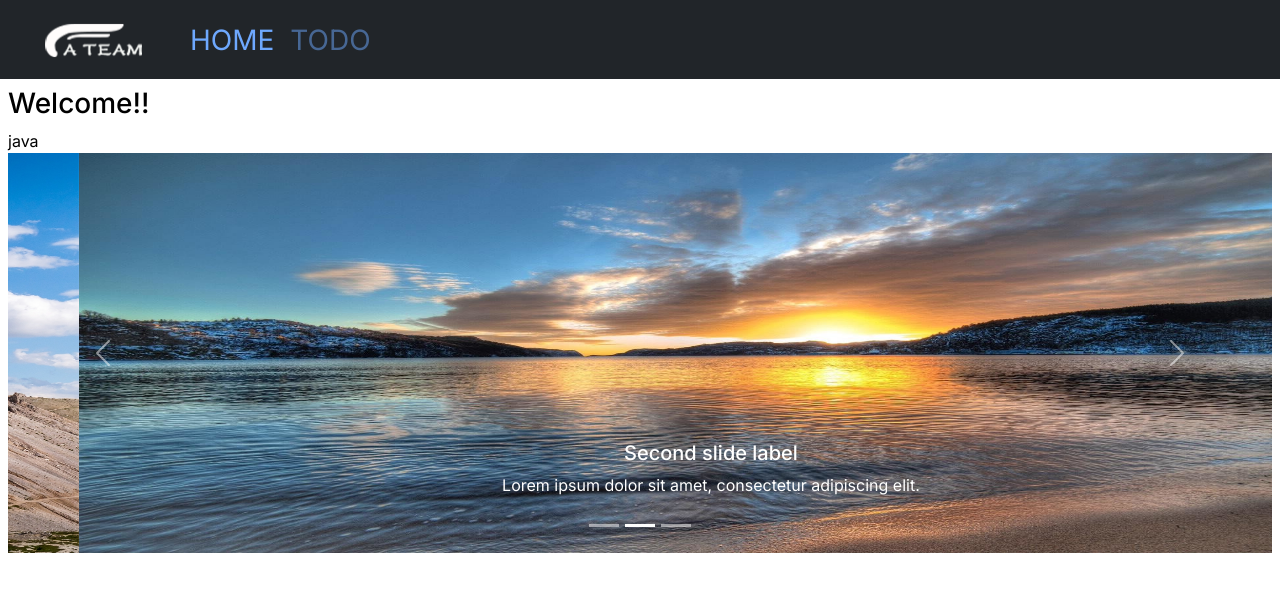
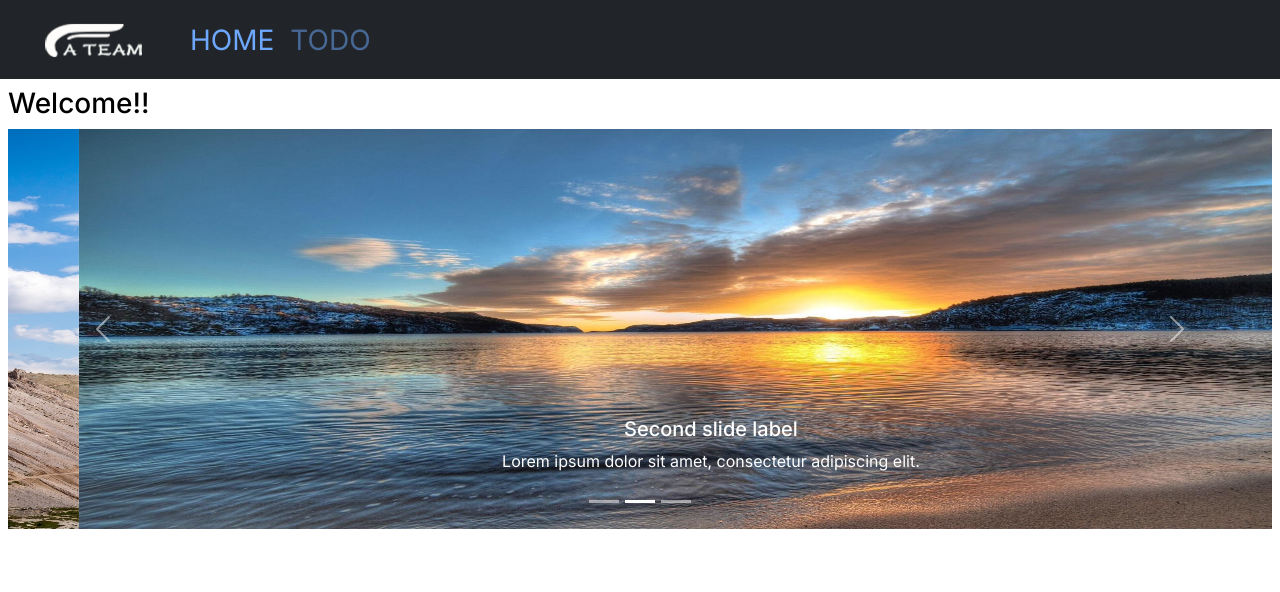
Before and after one commit to y2342628/nextdemo, a Next.js app: page / in a window 1280 px wide. Shown: the top 592 px of the page. Built offline with nearby package versions, Linux system fonts and the light colour scheme.

Commit message:
remove some text

```diff
--- a/src/app/page.tsx
+++ b/src/app/page.tsx
@@ -7,7 +7,6 @@ export default function Home() {
   return (
     <main className="flex  p-2">
       <h3>Welcome!!</h3>
-      <div>java</div>
       <BannerCarousel />
     </main>
   );
```
